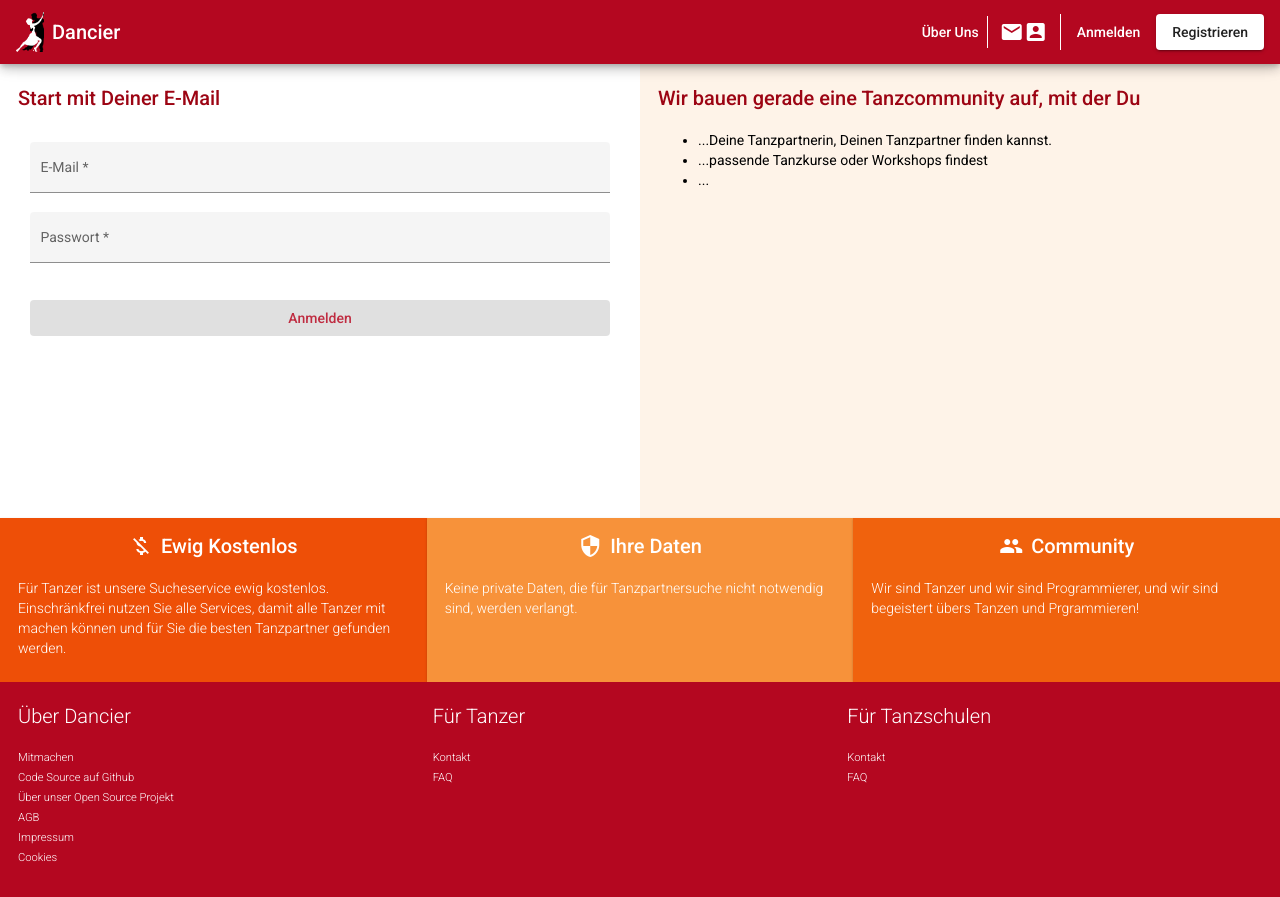
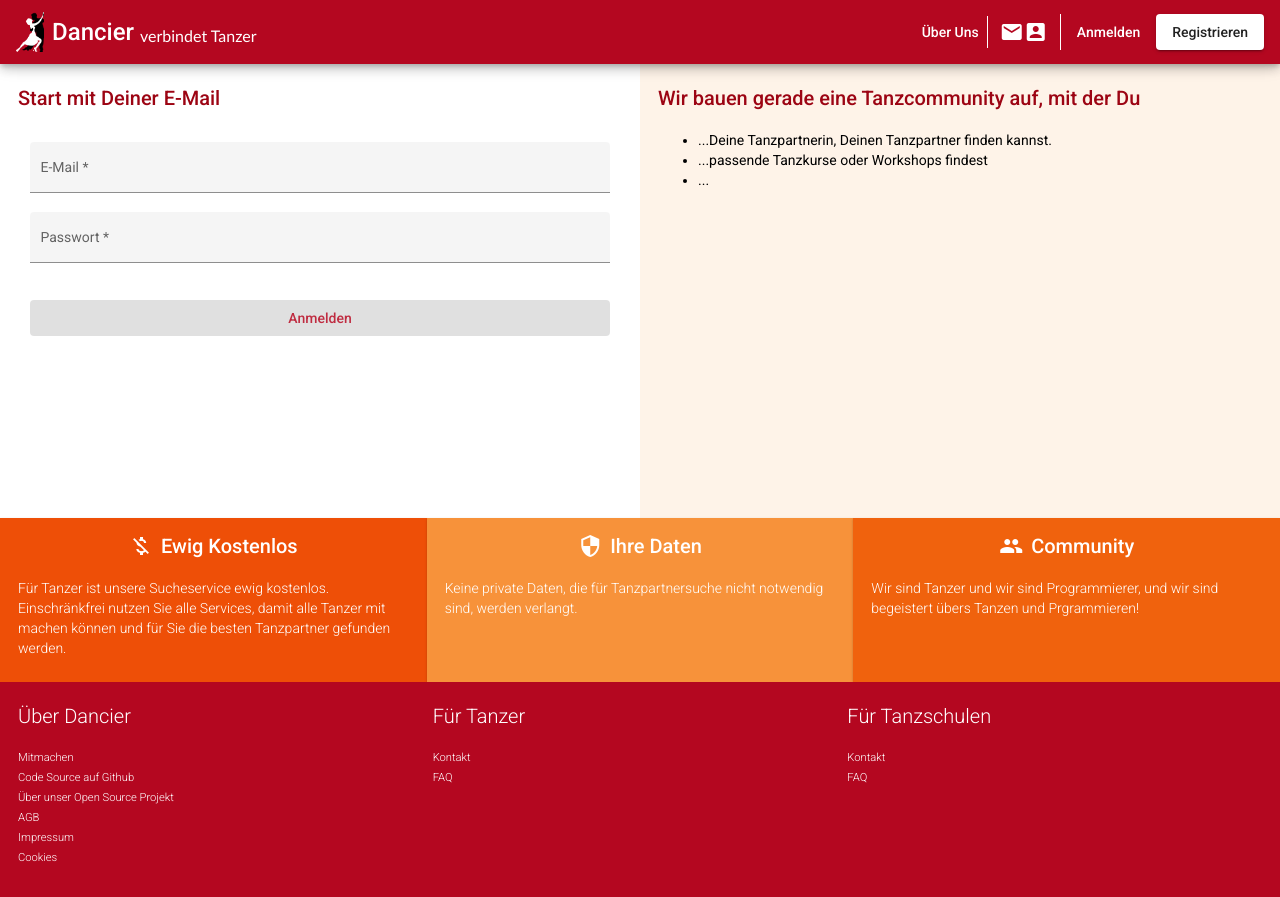
Before and after one commit to dancier/show-dancer, an Angular app: page /home in a window 1280 px wide. Built offline with nearby package versions, Linux system fonts and the light colour scheme.

Commit message:
Added logo icon

```diff
--- a/src/app/layout/navigation/navigation.component.html
+++ b/src/app/layout/navigation/navigation.component.html
@@ -4,6 +4,7 @@
     <section class="mdc-top-app-bar__section mdc-top-app-bar__section--align-start">
       <img src='assets/img/dancier-white.png' alt='Dancier Logo' style="height: 40px;">
       <a href="/" class="title"><span class="mdc-top-app-bar__title">Dancier</span></a>
+      <span class="subtitle">verbindet Tanzer</span>
     </section>
   </div>
   <mat-menu #menu="matMenu" ngStyle.gt-xs="display:none">
--- a/src/app/layout/navigation/navigation.component.scss
+++ b/src/app/layout/navigation/navigation.component.scss
@@ -12,6 +12,10 @@
     align-items: center;
   }
 
+  .title {
+    font-size: 24px;
+  }
+
   .mdc-top-app-bar__section {
     display: flex;
     align-items: center;
@@ -19,6 +23,13 @@
     img {
       height: 40px;
       margin-right: 8px;
+    }
+
+    .subtitle {
+      font-size: 16px;
+      align-self: flex-end;
+      padding-left: 6px;
+      font-family: Optima, sans-serif, cursive;
     }
   }
 
```
